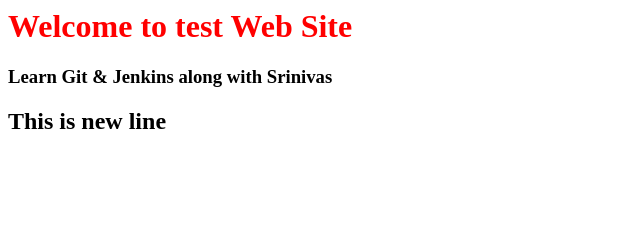
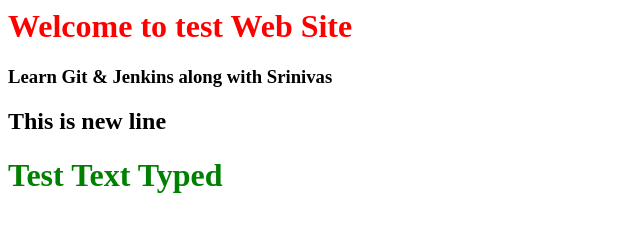
Before and after one commit to DevOps007Test/Project007, a plain HTML site: page index.html in a window 1280 px wide. Shown: the whole page, without its empty margins (0-640 px from the left). Drawn offline with Linux system fonts and the light colour scheme.

Commit message:
Update index.html

```diff
--- a/index.html
+++ b/index.html
@@ -1,3 +1,4 @@
 <h1 style="color:red">Welcome to test Web Site</h1>
 <h3>Learn Git & Jenkins along with Srinivas</h3>
 <h2>This is new line</h2>
+<h1 style="color:green">Test Text Typed </h2>
```
